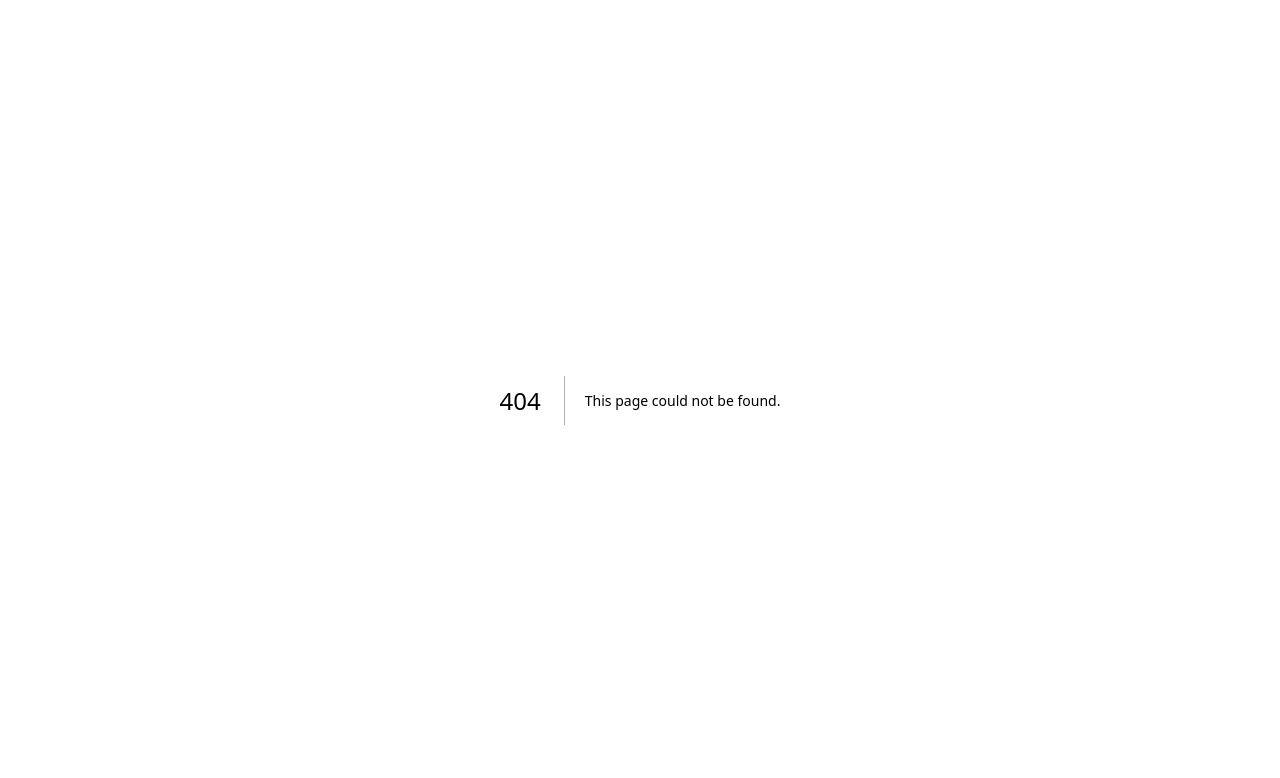
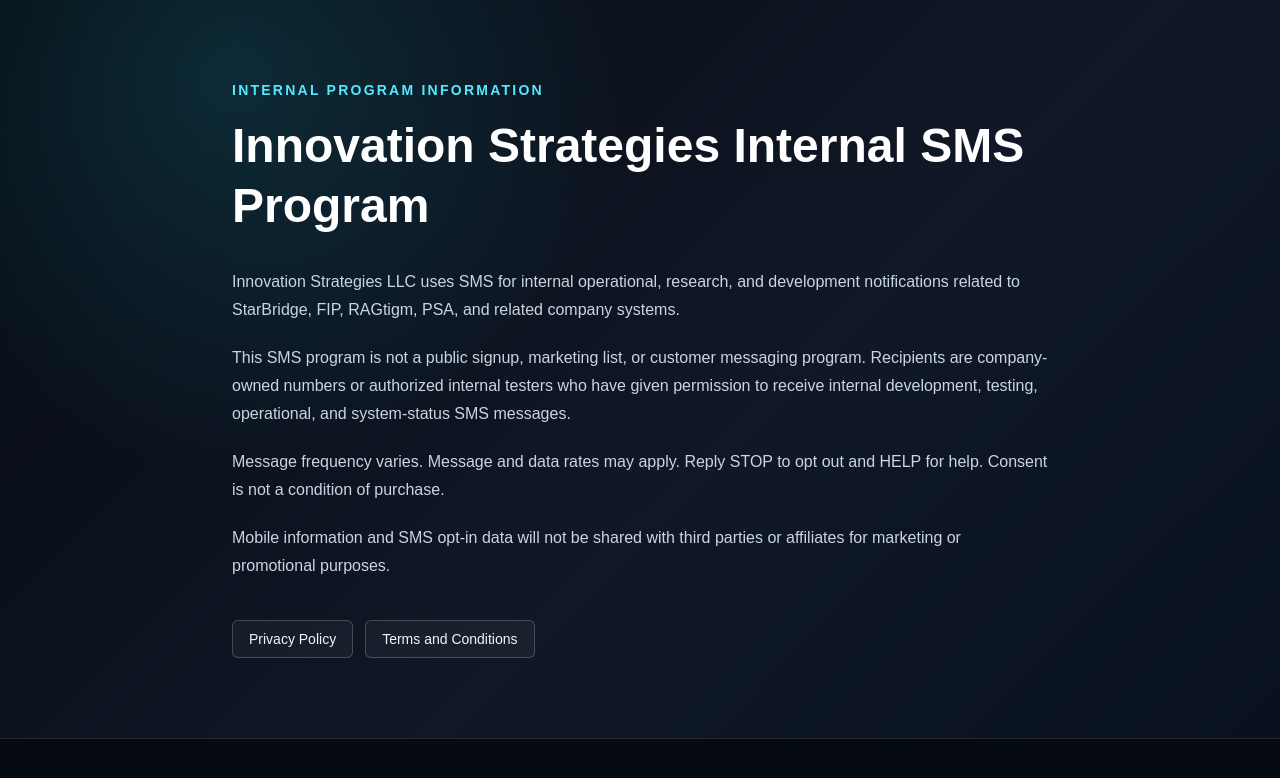
Before and after one commit to jsnfeinstein71/innovationstrategies-site, a Next.js app: page /internal-sms in a window 1280 px wide. Before the commit this address had no page. Shown: the top 778 px of the page. Built offline with nearby package versions, Linux system fonts and the light colour scheme.

Commit message:
Add internal SMS program page for A2P review

```diff
--- /dev/null
+++ b/app/internal-sms/page.tsx
@@ -0,0 +1,63 @@
+import Link from "next/link";
+
+export const metadata = {
+  title: "Innovation Strategies Internal SMS Program",
+  description:
+    "Internal SMS program information for Innovation Strategies LLC for operational, research, and development messaging.",
+};
+
+export default function InternalSmsPage() {
+  return (
+    <main className="min-h-screen bg-[#060a11] text-slate-100">
+      <section className="relative border-b border-white/10 bg-[#0a101a] py-16 sm:py-20">
+        <div className="absolute inset-0 bg-[radial-gradient(circle_at_18%_10%,rgba(34,211,238,0.15),transparent_32%),linear-gradient(135deg,#060a11_0%,#101827_58%,#08111d_100%)]" />
+        <div className="relative mx-auto max-w-4xl px-6 sm:px-8 lg:px-10">
+          <p className="text-sm font-semibold uppercase tracking-[0.16em] text-cyan-300">
+            Internal Program Information
+          </p>
+          <h1 className="mt-4 text-4xl font-semibold leading-tight text-white sm:text-5xl">
+            Innovation Strategies Internal SMS Program
+          </h1>
+          <div className="mt-8 space-y-5 text-base leading-7 text-slate-300">
+            <p>
+              Innovation Strategies LLC uses SMS for internal operational,
+              research, and development notifications related to StarBridge,
+              FIP, RAGtigm, PSA, and related company systems.
+            </p>
+            <p>
+              This SMS program is not a public signup, marketing list, or
+              customer messaging program. Recipients are company-owned numbers
+              or authorized internal testers who have given permission to
+              receive internal development, testing, operational, and
+              system-status SMS messages.
+            </p>
+            <p>
+              Message frequency varies. Message and data rates may apply. Reply
+              STOP to opt out and HELP for help. Consent is not a condition of
+              purchase.
+            </p>
+            <p>
+              Mobile information and SMS opt-in data will not be shared with
+              third parties or affiliates for marketing or promotional
+              purposes.
+            </p>
+          </div>
+          <div className="mt-10 flex flex-wrap gap-3">
+            <Link
+              href="/privacy-policy"
+              className="rounded-md border border-white/20 bg-white/[0.04] px-4 py-2 text-sm font-medium text-slate-100 transition hover:bg-white/[0.08]"
+            >
+              Privacy Policy
+            </Link>
+            <Link
+              href="/terms-and-conditions"
+              className="rounded-md border border-white/20 bg-white/[0.04] px-4 py-2 text-sm font-medium text-slate-100 transition hover:bg-white/[0.08]"
+            >
+              Terms and Conditions
+            </Link>
+          </div>
+        </div>
+      </section>
+    </main>
+  );
+}
--- /dev/null
+++ b/app/privacy-policy/page.tsx
@@ -0,0 +1,50 @@
+import Link from "next/link";
+
+export const metadata = {
+  title: "Privacy Policy | Innovation Strategies LLC",
+  description:
+    "Privacy Policy for Innovation Strategies LLC, including internal SMS program information.",
+};
+
+export default function PrivacyPolicyPage() {
+  return (
+    <main className="min-h-screen bg-[#060a11] text-slate-100">
+      <section className="border-b border-white/10 bg-[#0a101a] py-16 sm:py-20">
+        <div className="mx-auto max-w-4xl px-6 sm:px-8 lg:px-10">
+          <p className="text-sm font-semibold uppercase tracking-[0.16em] text-cyan-300">
+            Legal
+          </p>
+          <h1 className="mt-4 text-4xl font-semibold leading-tight text-white sm:text-5xl">
+            Privacy Policy
+          </h1>
+          <div className="mt-8 space-y-5 text-base leading-7 text-slate-300">
+            <p>
+              Innovation Strategies LLC respects your privacy. We use business
+              information only as needed to operate, maintain, and improve our
+              services, systems, and communications.
+            </p>
+            <p>
+              Innovation Strategies LLC may use SMS for internal operational,
+              research, development, system-status, and testing notifications
+              related to StarBridge, FIP, RAGtigm, PSA, and related company
+              systems. Recipients are company-owned numbers or authorized
+              internal testers who have agreed to receive these messages.
+              Message frequency varies. Message and data rates may apply. Reply
+              STOP to opt out and HELP for help. Mobile information and SMS
+              opt-in data will not be shared with third parties or affiliates
+              for marketing or promotional purposes.
+            </p>
+          </div>
+          <div className="mt-10">
+            <Link
+              href="/internal-sms"
+              className="rounded-md border border-white/20 bg-white/[0.04] px-4 py-2 text-sm font-medium text-slate-100 transition hover:bg-white/[0.08]"
+            >
+              View Internal SMS Program
+            </Link>
+          </div>
+        </div>
+      </section>
+    </main>
+  );
+}
--- /dev/null
+++ b/app/terms-and-conditions/page.tsx
@@ -0,0 +1,50 @@
+import Link from "next/link";
+
+export const metadata = {
+  title: "Terms and Conditions | Innovation Strategies LLC",
+  description:
+    "Terms and Conditions for Innovation Strategies LLC, including internal SMS program terms.",
+};
+
+export default function TermsAndConditionsPage() {
+  return (
+    <main className="min-h-screen bg-[#060a11] text-slate-100">
+      <section className="border-b border-white/10 bg-[#0a101a] py-16 sm:py-20">
+        <div className="mx-auto max-w-4xl px-6 sm:px-8 lg:px-10">
+          <p className="text-sm font-semibold uppercase tracking-[0.16em] text-cyan-300">
+            Legal
+          </p>
+          <h1 className="mt-4 text-4xl font-semibold leading-tight text-white sm:text-5xl">
+            Terms and Conditions
+          </h1>
+          <div className="mt-8 space-y-5 text-base leading-7 text-slate-300">
+            <p>
+              By using Innovation Strategies LLC sites and services, you agree
+              to these terms and to use company resources lawfully and
+              appropriately.
+            </p>
+            <p>
+              Innovation Strategies LLC may use SMS for internal operational,
+              research, development, system-status, and testing notifications
+              related to StarBridge, FIP, RAGtigm, PSA, and related company
+              systems. Recipients are company-owned numbers or authorized
+              internal testers who have agreed to receive these messages.
+              Message frequency varies. Message and data rates may apply. Reply
+              STOP to opt out and HELP for help. Mobile information and SMS
+              opt-in data will not be shared with third parties or affiliates
+              for marketing or promotional purposes.
+            </p>
+          </div>
+          <div className="mt-10">
+            <Link
+              href="/internal-sms"
+              className="rounded-md border border-white/20 bg-white/[0.04] px-4 py-2 text-sm font-medium text-slate-100 transition hover:bg-white/[0.08]"
+            >
+              View Internal SMS Program
+            </Link>
+          </div>
+        </div>
+      </section>
+    </main>
+  );
+}
```
